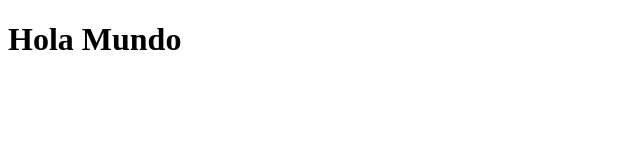
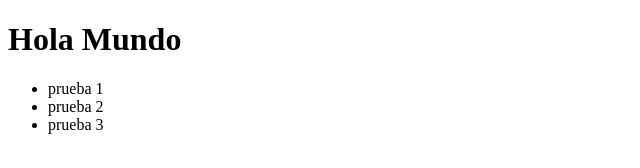
Before and after one commit to ElviraCamarillo/primerDesafioMAquetado, a plain HTML site: page index.html in a window 1280 px wide. Shown: the whole page, without its empty margins (0-640 px from the left). Drawn offline with Linux system fonts and the light colour scheme.

Commit message:
Se agrega el footer

```diff
--- a/index.html
+++ b/index.html
@@ -8,6 +8,12 @@
 </head>
 <body>
     <h1>Hola Mundo</h1>
-
+    <footer>
+        <ul>
+            <li>prueba 1</li>
+            <li>prueba 2</li>
+            <li>prueba 3</li>
+        </ul>
+    </footer>
 </body>
 </html>
```
